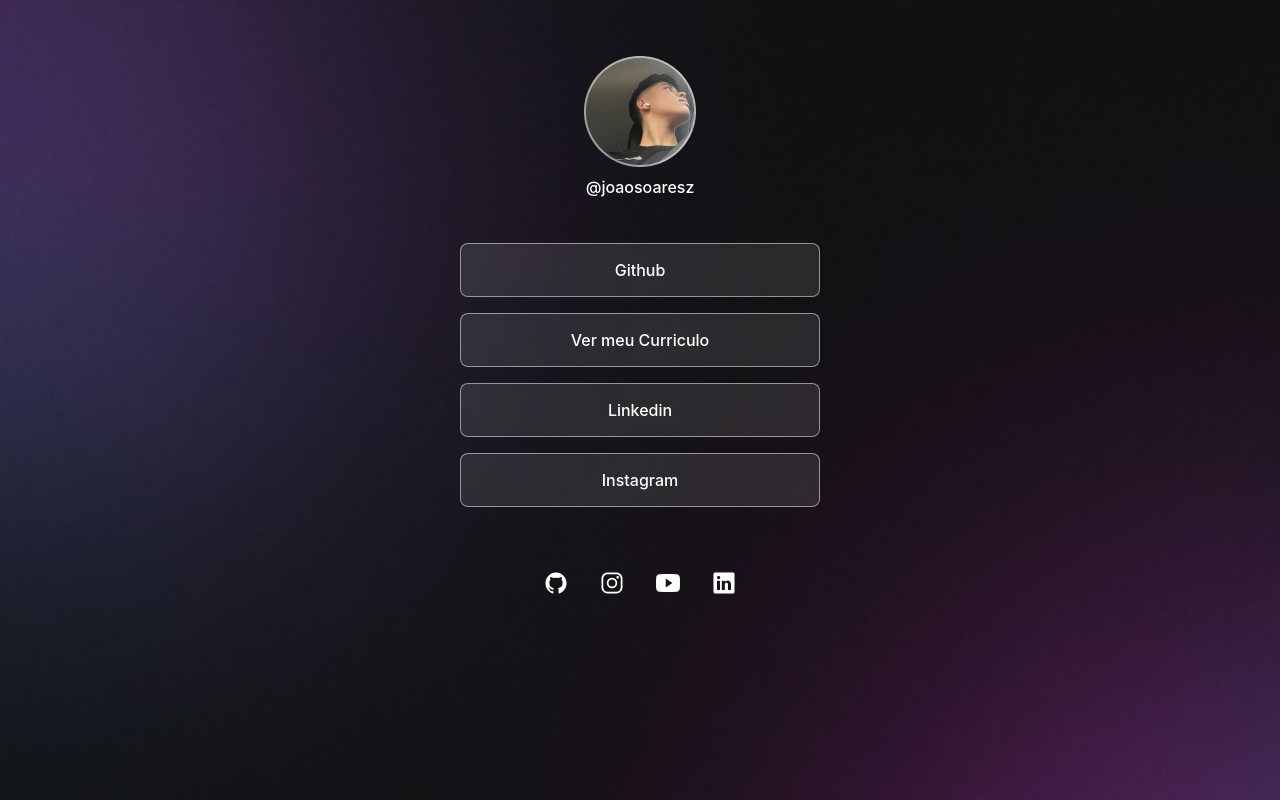
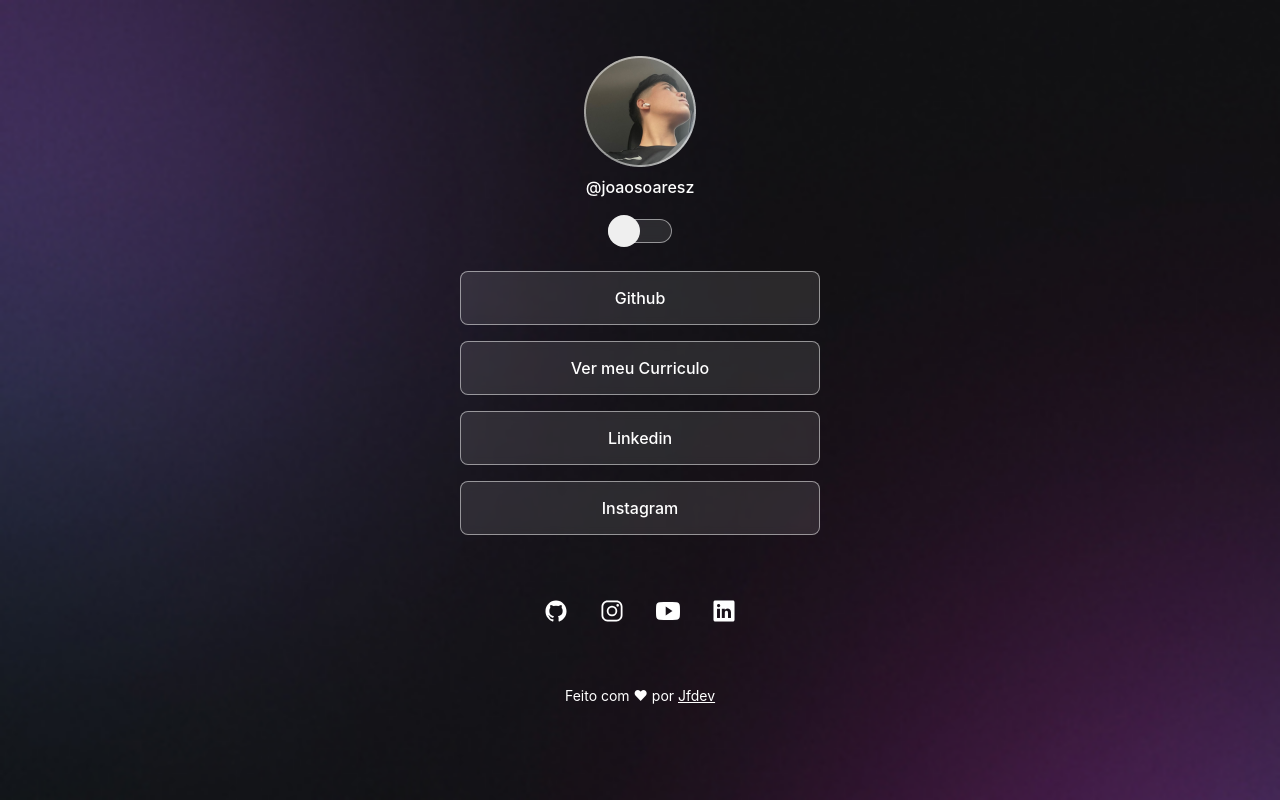
Before and after one commit to Jfdeev/Projeto_Frontend, a plain HTML site: page index.html in a window 1280 px wide. Drawn offline with nearby package versions, Linux system fonts and the light colour scheme.

Commit message:
Projeto_finalizado

```diff
--- a/index.html
+++ b/index.html
@@ -1,5 +1,5 @@
 <!DOCTYPE html>
-<html lang="pt-br">
+<html lang="pt-br" class="">
  <head>
     <meta charset="UTF-8">
     <meta name="viewport" content="width=device-width, initial-scale=1.0">
@@ -12,6 +12,11 @@
       <div id="profile">
          <img src="./assets/avatar.png" alt="Image of João Felipe">
          <p>@joaosoaresz</p>
+      </div>
+
+      <div id="switch" onclick="toggleMode()">
+         <button></button>
+         <span></span>
       </div>
       <ul>
          <li>
@@ -41,8 +46,13 @@
             <ion-icon name="logo-linkedin"></ion-icon>
          </a>
       </div>
+
+      <footer>
+         Feito com ♥ por <a href="https://github.com/Jfdeev">Jfdev</a>
+      </footer>
     </div>
     <script type="module" src="https://unpkg.com/ionicons@7.1.0/dist/ionicons/ionicons.esm.js"></script>
     <script nomodule src="https://unpkg.com/ionicons@7.1.0/dist/ionicons/ionicons.js"></script>
+    <script src="./script.js"></script>
  </body>
 </html>
--- /dev/null
+++ b/script.js
@@ -0,0 +1,8 @@
+function toggleMode() {
+    const html = document.documentElement
+    if(html.classList.contains('light')){
+        html.classList.remove('light')
+    }else{
+        html.classList.add('light')
+    }
+}
--- a/style.css
+++ b/style.css
@@ -3,18 +3,37 @@
     padding: 0;
     box-sizing: border-box;
 }
+:root{
+    --text-color: white;
+    --bg-url: url(assets/bg-mobile.jpg);
+    --stroke-color: rgba(255, 255, 255, 0.5);
+    --surface-color: rgba(255, 255, 255, 0.1);
+    --surface-color-hover: rgba(255, 255, 255, 0.02);
+    --highlight-color: rgba(255, 255, 255, 0.2);
+    --switch-bg-url: url(./assets/MoonStars.svg);
+}
+.light{
+    --text-color: black;
+    --bg-url: url(assets/bg-mobile-light.jpg);
+    --stroke-color: rgba( 0, 0, 0, 0.5);
+    --surface-color: rgba(0, 0, 0, 0.1);
+    --surface-color-hover: rgba(0, 0, 0, 0.02);
+    --highlight-color: rgba(0, 0, 0, 0.1);
+    --switch-bg-url: url(./assets/Sun.svg);
+}
 body {
-    background: url(assets/bg-mobile.jpg) no-repeat top center/cover;
+    background: var(--bg-url) no-repeat top center/cover;
 }
 body *{
     font-family: 'Inter', sans-serif;
-    color: white;
+    color: var(--text-color);
 }
 #container {
     width: 360px;
     margin: auto;
     margin-top: 56px;
 }
+/* PROFILE */
 #profile img{
     width: 112px;
     display: block;
@@ -27,6 +46,37 @@ body *{
     text-align: center;
     margin-top: 8px;
     margin-bottom: 20px;
+}
+/* SWITCH */
+#switch{
+    position: relative;
+    width: 64px;
+    margin: 4px auto;
+}
+#switch button {
+    width: 32px;
+    height: 32px;
+    background-color: white no-repeat center;
+    border: 0px;
+    border-radius: 50%;
+    position: absolute;
+    top: 50%;
+    z-index: 1;
+    transform: translateY(-50%);
+}
+.light #switch button{
+    right: 0;
+    left: initial;
+}
+#switch span {
+    display: block;
+    width: 64px;
+    height: 24px;
+    background: var(--surface-color);
+    border: 1px solid var(--stroke-color);
+    backdrop-filter: blur(4px);
+    -webkit-backdrop-filter: blur(4px);
+    border-radius: 9999px;
 }
 /* links - lista */
 ul{
@@ -44,8 +94,8 @@ ul li a{
 
     padding: 16px 24px;
 
-    background:  rgba(255, 255, 255, 0.1);
-    border: 1px solid rgba(255, 255, 255, 0.5);
+    background: var(--surface-color);
+    border: 1px solid var(--stroke-color);
     border-radius: 8px;
     backdrop-filter: blur(4px);
     -webkit-backdrop-filter: blur(4px);
@@ -54,8 +104,8 @@ ul li a{
     transition: background 0.2s;
 }
 ul li a:hover{
-    background:  rgba(255, 255, 255, 0.05);
-    border: 1.5px solid white;
+    background:  var(--surface-color-hover);
+    border: 1.5px solid var(--text-color);
 }
 /* social links */
 #social_links{
@@ -75,5 +125,11 @@ ul li a:hover{
 }
 
 #social_links a:hover{
-    background: rgba(255, 255, 255, 0.2);
+    background: var(--highlight-color);
 }
+
+footer{
+    padding: 24px 0px;
+    text-align: center;
+    font-size: 14px;
+}
```
Also changed, not shown: assets/MoonStars.svg, assets/Sun.svg.
